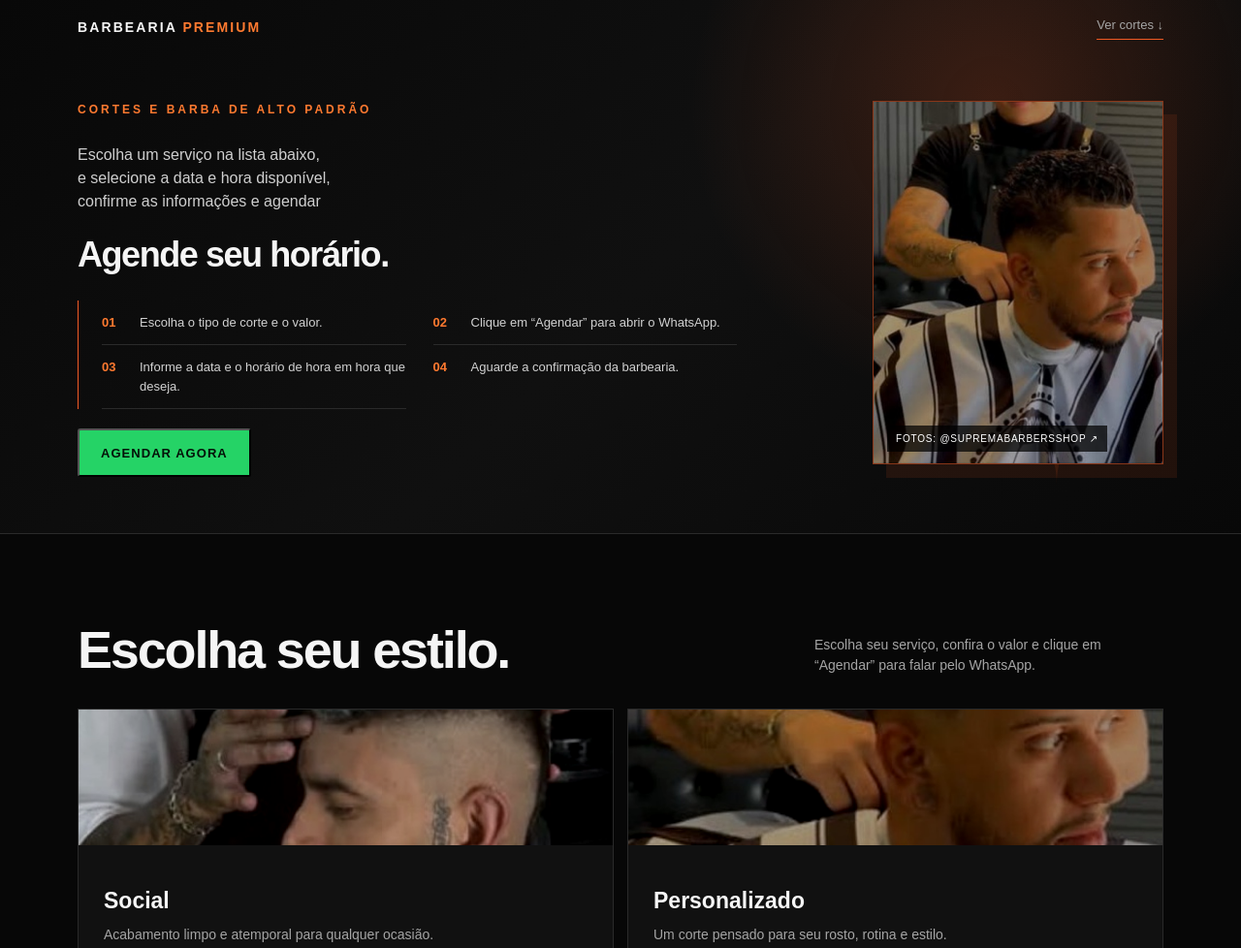
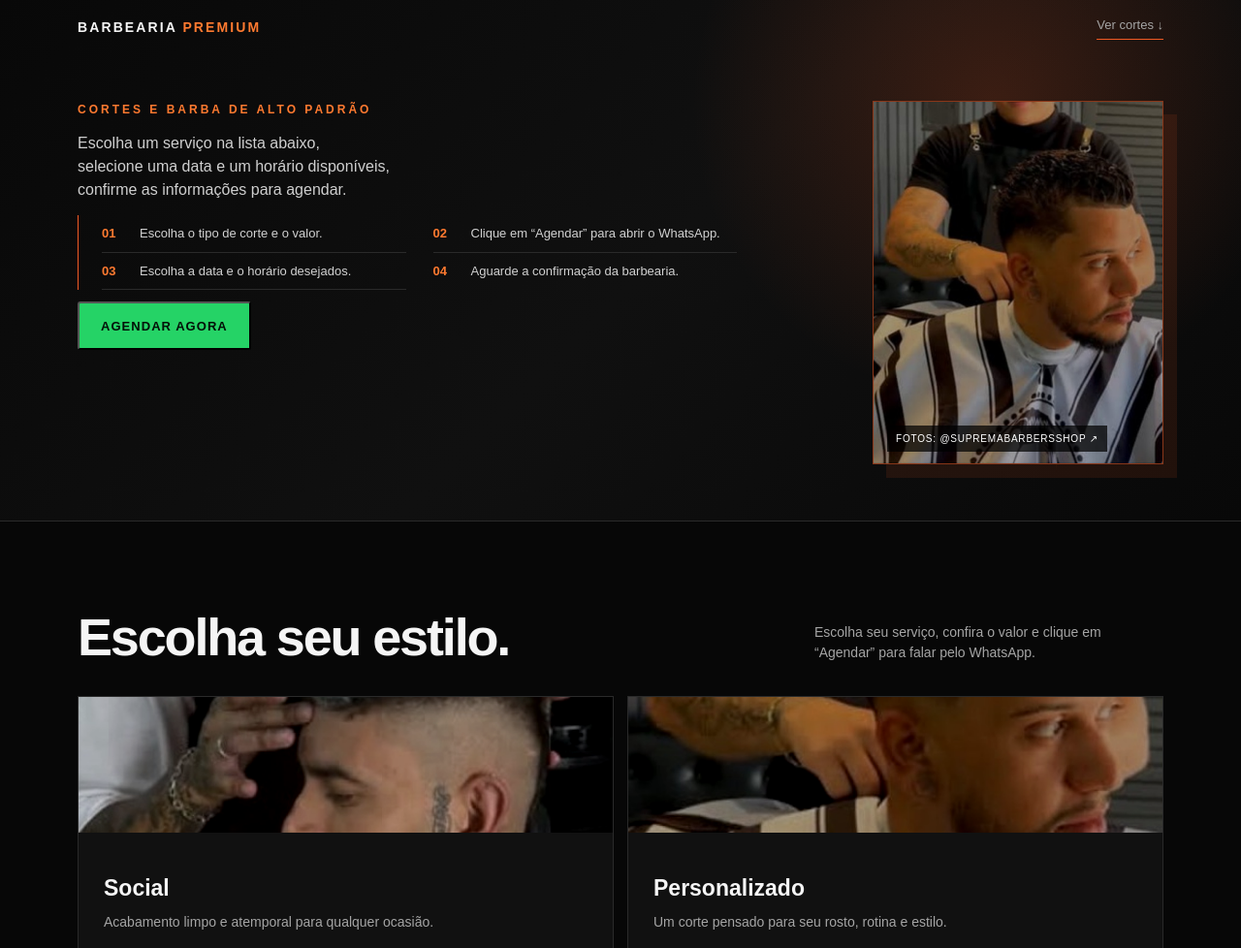
Before and after one commit to charlesbackup2025-code/barber, a website: page public/index.html in a window 1280 px wide. Shown: the top 978 px of the page at 97% size. Drawn offline with Linux system fonts and the light colour scheme.

Commit message:
Remove booking heading, tighten spacing and correct Portuguese

```diff
--- a/public/index.html
+++ b/public/index.html
@@ -92,14 +92,14 @@
     .button:hover { transform: translateY(-2px); background: var(--gold-soft); }
     .button.whatsapp { background: var(--green); color: #041108; }
     .hero-note { color: var(--muted); font-size: 12px; margin-top: 16px; }
-    .hero-booking { margin-top: 26px; max-width: 680px; }
-    .hero-booking h2 { margin: 20px 0 14px; font-size: clamp(24px, 3.5vw, 36px); line-height: 1.05; letter-spacing: -.04em; white-space: nowrap; }
-    .hero-booking p { color: #cfcfcf; font-size: 16px; max-width: 620px; margin: 0 0 24px; }
-    .hero-booking .steps { margin-top: 28px; border-left: 1px solid var(--gold); padding-left: 24px; display: grid; grid-template-columns: 1fr 1fr; column-gap: 28px; }
-    .hero-booking .step { display: flex; gap: 14px; padding: 13px 0; border-bottom: 1px solid var(--line); }
+    .hero-booking { margin-top: 14px; max-width: 680px; }
+    .hero-booking h2 { margin: 12px 0 10px; font-size: clamp(24px, 3.5vw, 36px); line-height: 1.05; letter-spacing: -.04em; white-space: nowrap; }
+    .hero-booking p { color: #cfcfcf; font-size: 16px; max-width: 620px; margin: 0 0 12px; }
+    .hero-booking .steps { margin-top: 14px; border-left: 1px solid var(--gold); padding-left: 24px; display: grid; grid-template-columns: 1fr 1fr; column-gap: 28px; }
+    .hero-booking .step { display: flex; gap: 14px; padding: 9px 0; border-bottom: 1px solid var(--line); }
     .hero-booking .step b { color: var(--gold-soft); font-size: 13px; min-width: 25px; }
     .hero-booking .step span { color: #d2d2d2; font-size: 13px; }
-    .hero-booking > .button { margin-top: 20px; }
+    .hero-booking > .button { margin-top: 12px; }
     section { padding: 92px 0; }
     .section-head { display: flex; align-items: end; justify-content: space-between; gap: 24px; margin-bottom: 34px; }
     .section-head h2 { margin: 0; font-size: clamp(30px, 5vw, 54px); line-height: 1; letter-spacing: -.04em; white-space: nowrap; }
@@ -208,12 +208,11 @@
         <div class="hero-copy">
           <div class="eyebrow">Cortes e barba de alto padrão</div>
           <div class="hero-booking">
-            <p>Escolha um serviço na lista abaixo,<br>e selecione a data e hora disponível,<br>confirme as informações e agendar</p>
-            <h2>Agende seu horário.</h2>
+            <p>Escolha um serviço na lista abaixo,<br>selecione uma data e um horário disponíveis,<br>confirme as informações para agendar.</p>
             <div class="steps" aria-label="Como agendar">
               <div class="step"><b>01</b><span>Escolha o tipo de corte e o valor.</span></div>
               <div class="step"><b>02</b><span>Clique em “Agendar” para abrir o WhatsApp.</span></div>
-              <div class="step"><b>03</b><span>Informe a data e o horário de hora em hora que deseja.</span></div>
+              <div class="step"><b>03</b><span>Escolha a data e o horário desejados.</span></div>
               <div class="step"><b>04</b><span>Aguarde a confirmação da barbearia.</span></div>
             </div>
             <button class="button whatsapp booking-trigger" type="button" data-service="">Agendar agora</button>
@@ -298,7 +297,7 @@
       <div class="wrap location-grid">
         <div>
           <div class="eyebrow">Onde estamos</div>
-          <p>Estrada do Jacarandá, 2090<br>Altos da Santa Lucia<br>Carapicuíba — SP, 06361-400</p>
+          <p>Estrada do Jacarandá, 2090<br>Altos da Santa Lúcia<br>Carapicuíba — SP, 06361-400</p>
         </div>
         <iframe class="location-map" title="Localização da Barbearia Premium no Google Maps" loading="lazy" allowfullscreen src="https://www.google.com/maps?q=Estrada+do+Jacarand%C3%A1%2C+2090%2C+Altos+da+Santa+Lucia%2C+Carapicu%C3%ADba%2C+SP%2C+06361-400&output=embed"></iframe>
       </div>
```
